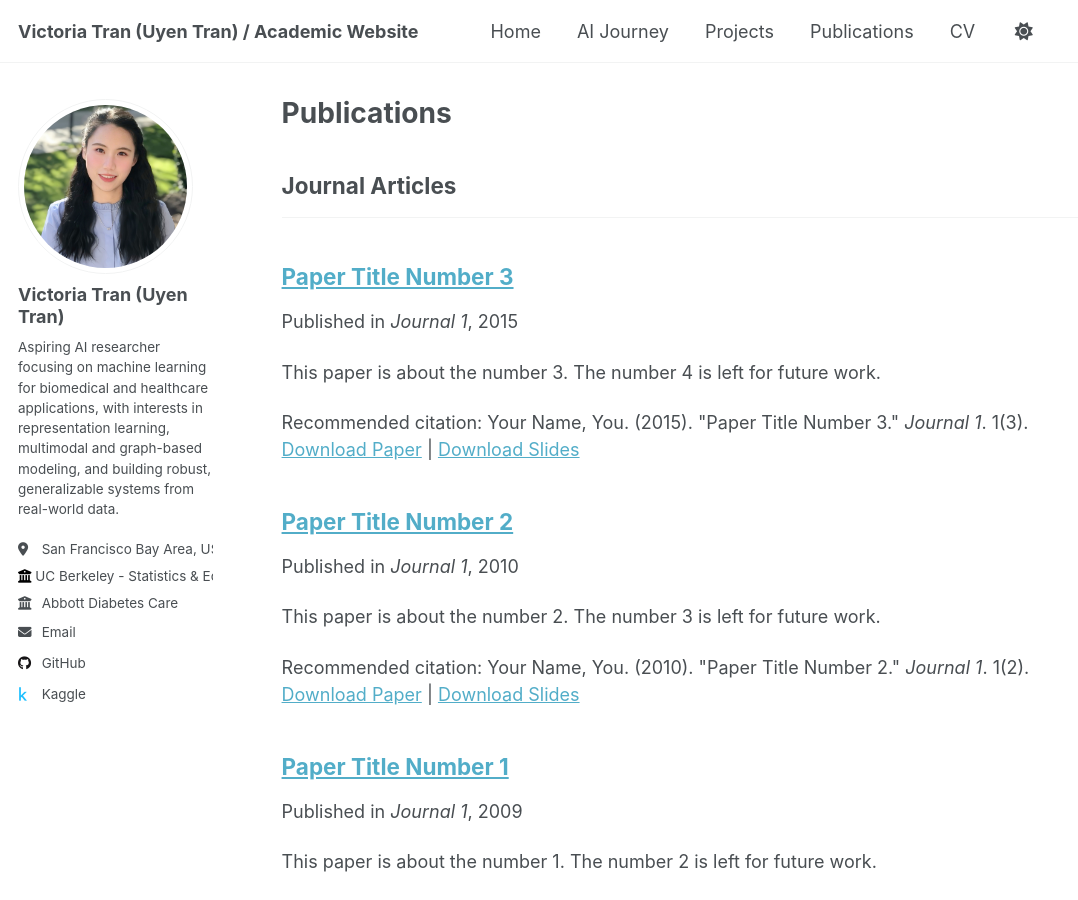
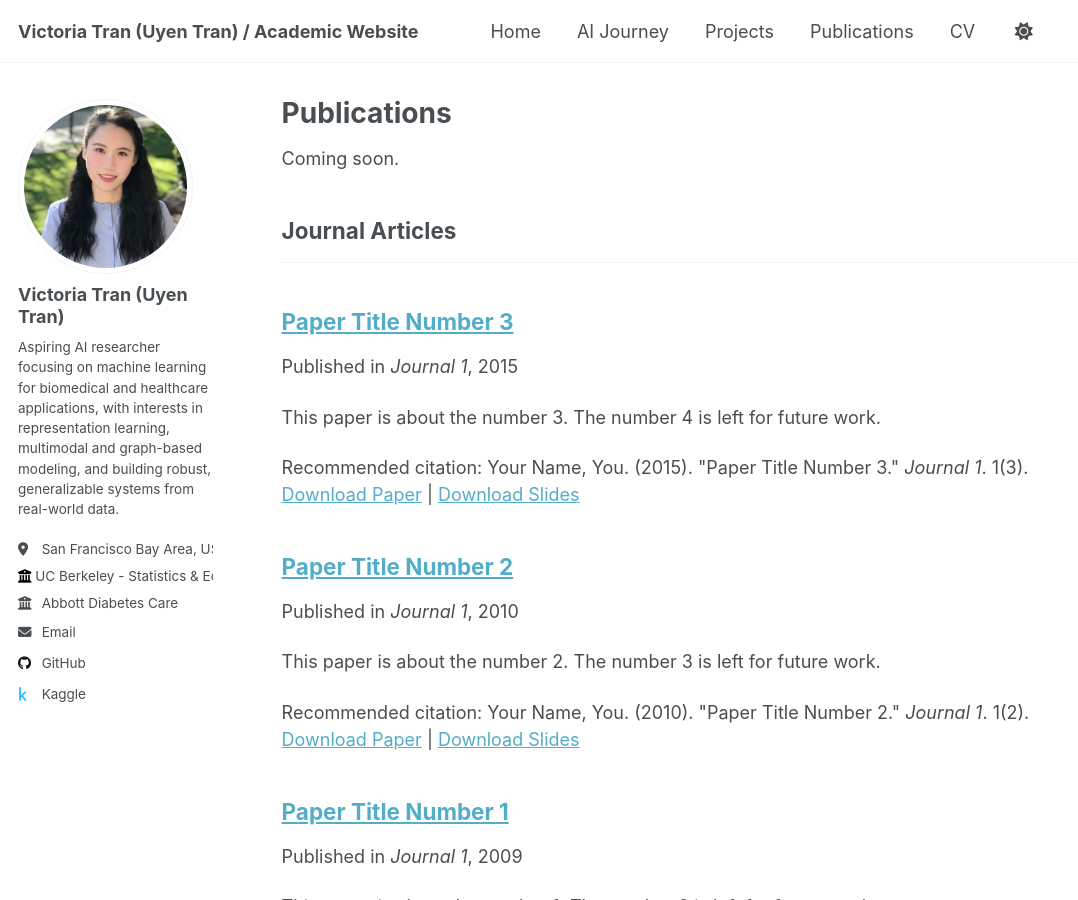
Before and after one commit to uyentran9/uyentran-ai-blog, a Jekyll site: the page built from _pages/publications.html, in a window 1280 px wide and 900 px high. Shown: the whole window, without its empty margins (0-1078 px from the left). Built offline with Jekyll 4.4.1, drawn with Linux system fonts in a browser that asks for light colours; a script that is not in the unit is left out.

Commit message:
Update publications.html

```diff
--- a/_pages/publications.html
+++ b/_pages/publications.html
@@ -4,6 +4,7 @@ title: "Publications"
 permalink: /publications/
 author_profile: true
 ---
+<p>Coming soon.</p>
 
 <!--
 {% if site.author.googlescholar %}
```
Also changed, not shown: other parts of _pages/publications.html (+1 -2 lines).
